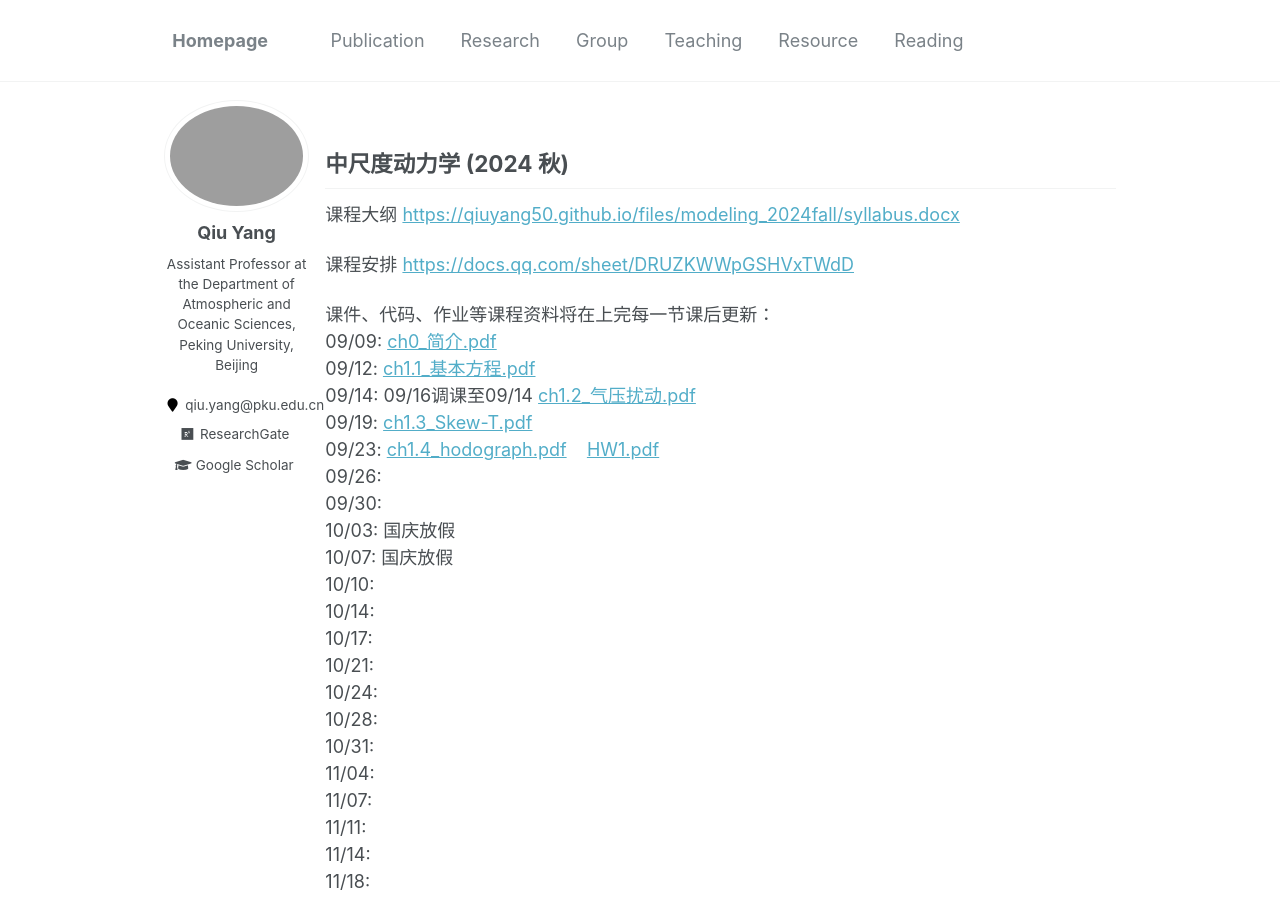
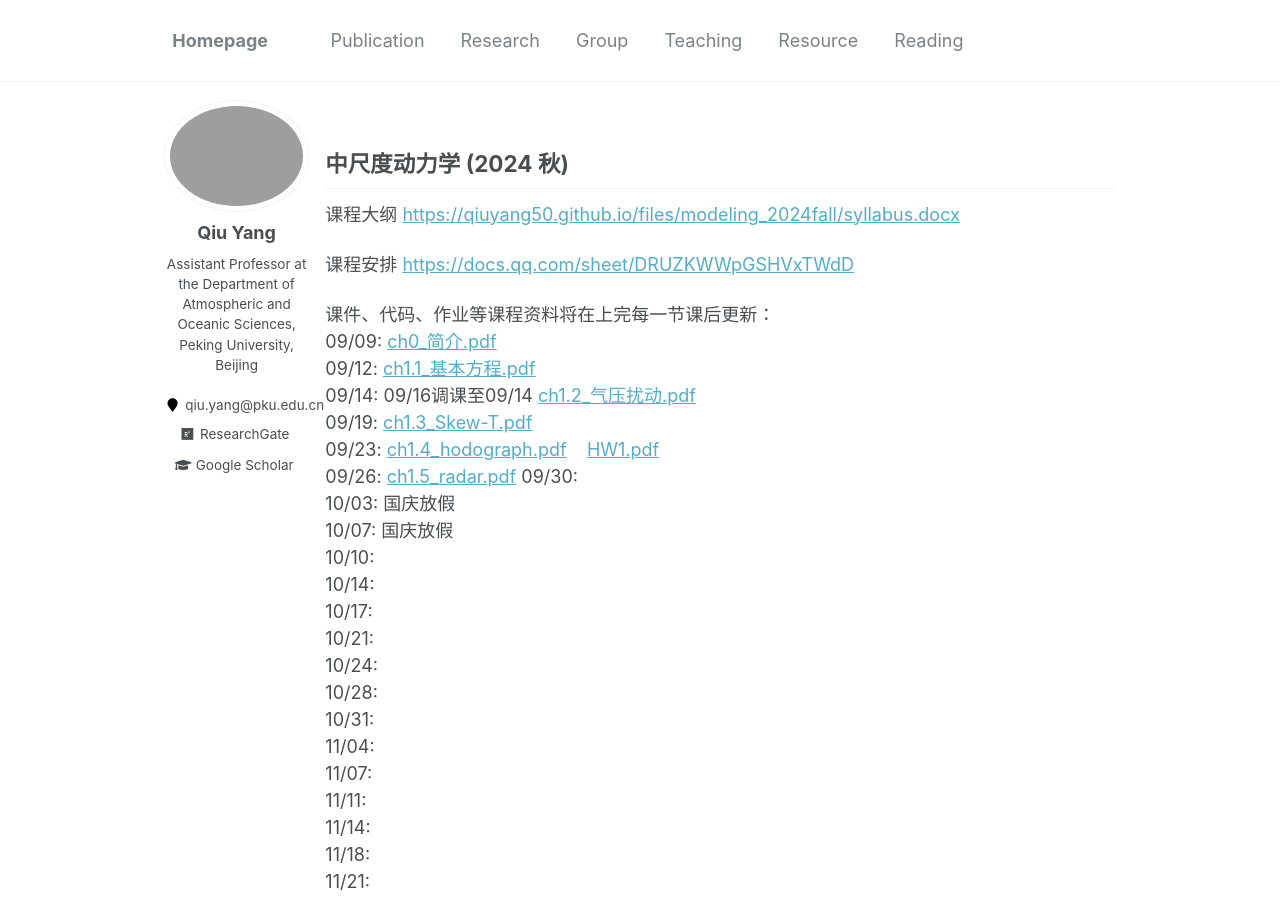
Before and after one commit to qiuyang50/qiuyang50.github.io, a Jekyll site: the page built from _pages/mesoscale_2024fall.md, in a window 1280 px wide and 900 px high. Built offline with Jekyll 4.4.1, drawn with Linux system fonts in a browser that asks for light colours.

Commit message:
Update mesoscale_2024fall.md

```diff
--- a/_pages/mesoscale_2024fall.md
+++ b/_pages/mesoscale_2024fall.md
@@ -16,7 +16,7 @@
 09/14: 09/16调课至09/14 <a href="https://qiuyang50.github.io/files/mesoscale_2024fall/ch1.2_气压扰动.pdf">ch1.2_气压扰动.pdf</a>
 09/19: <a href="https://qiuyang50.github.io/files/mesoscale_2024fall/ch1.3_Skew-T.pdf">ch1.3_Skew-T.pdf</a>
 09/23: <a href="https://qiuyang50.github.io/files/mesoscale_2024fall/ch1.4_hodograph.pdf">ch1.4_hodograph.pdf</a> &nbsp;&nbsp; <a href="https://qiuyang50.github.io/files/mesoscale_2024fall/HW1.pdf">HW1.pdf</a>
-09/26:
+09/26: <a href="https://qiuyang50.github.io/files/mesoscale_2024fall/ch1.5_radar.pdf">ch1.5_radar.pdf</a>
 09/30:
 10/03: 国庆放假
 10/07: 国庆放假
```
